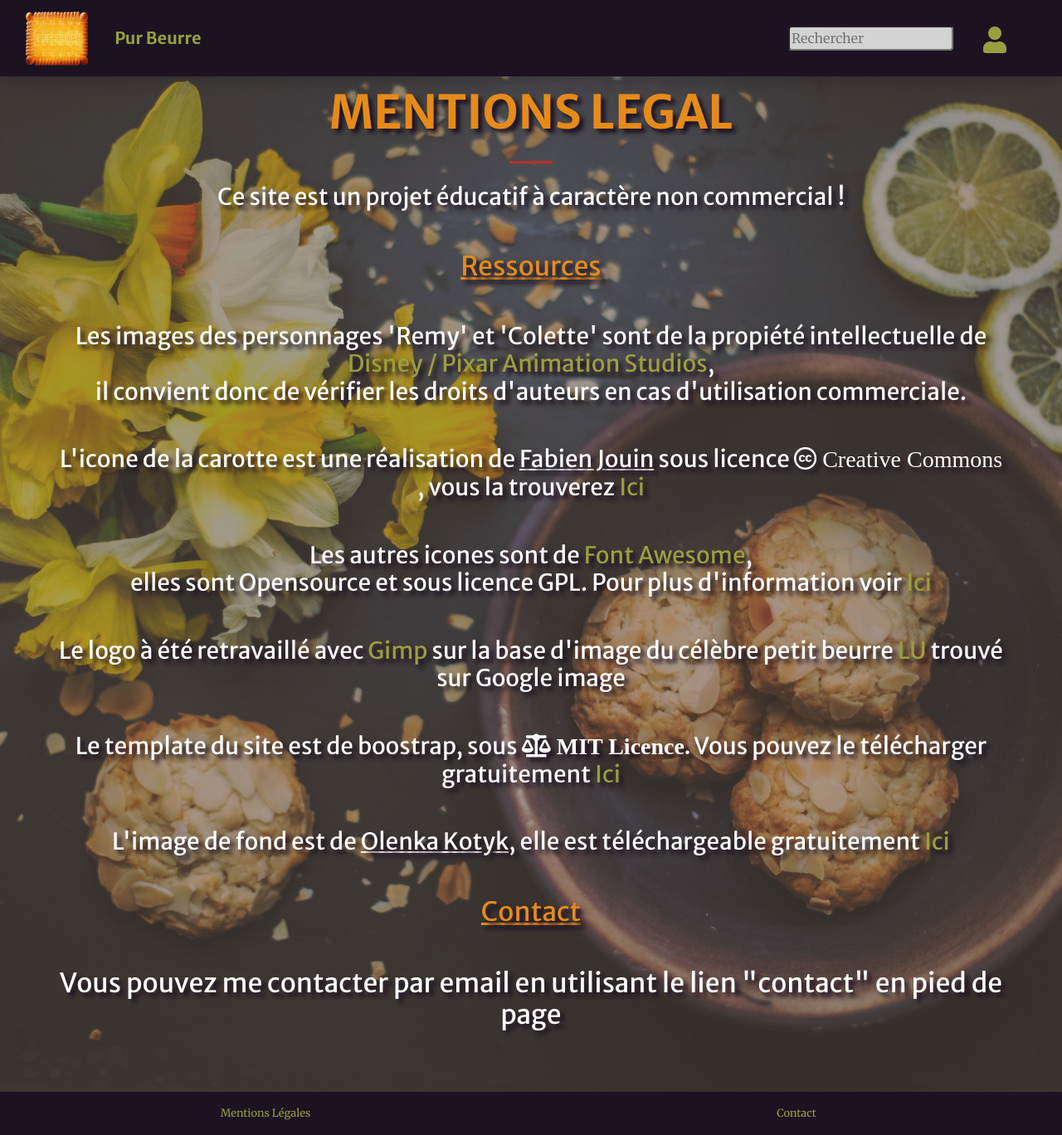
After one commit to pythonmentor/sebastienz-p8, a Django app: page /store/mentions_legal/ in a window 1280 px wide. The commit adds this page. Shown: the whole page at 83% size. Run offline with Django 3.2, Linux system fonts and the light colour scheme; parts of the project's set-up code (start-up, migrations or seed data) failed here and were passed over; some libraries are stand-ins or nearby versions.

Commit message:
Add legal informations page

```diff
--- a/store/templates/store/base.html
+++ b/store/templates/store/base.html
@@ -103,7 +103,7 @@
   <footer class="footer bg-dark py-3">
     <div class="container col-md-12">
         <div class="row">
-          <div class="small text-muted text-center col-12 col-md-6 "><a href="#">Mentions Légales</a>
+          <div class="small text-muted text-center col-12 col-md-6 "><a href="{% url 'store:mentions_legal' %}">Mentions Légales</a>
           </div>
           <div class="small text-muted text-center col-12 col-md-6 "><a href="mailto:webmaster@passion-geek.com">Contact</a>
           </div>
--- /dev/null
+++ b/store/templates/store/mentions_legal.html
@@ -0,0 +1,45 @@
+{% extends 'store/base.html' %}
+{% load static %}
+{% block title %}Mentions Legal{% endblock %}
+{% block header_title %}Mentions Legal{% endblock %}
+{% block header_content %}
+    <Div class="row justify-content-center text-white">
+        <h3 class="text-shadow font-weight-light mb-5">Ce site est un projet éducatif à caractère non commercial !</h3>
+    </Div>
+    <Div class="row justify-content-center text-white">
+        <h2 class="text-shadow text-petit-beurre mb-5"><u>Ressources</u></h2>
+    </Div>
+    <Div class="row justify-content-center text-white">
+        <h3 class="text-shadow font-weight-light mb-5">Les images des personnages <strong>'Remy'</strong> et <strong>'Colette'</strong>
+            sont de la propiété intellectuelle de <a target="_blank" href="">Disney / Pixar Animation Studios</a>, <br>
+            il convient donc de vérifier les droits d'auteurs en cas d'utilisation commerciale.</h3>
+    </Div>
+    <Div class="row justify-content-center text-white">
+        <h3 class="text-shadow font-weight-light mb-5">L'icone de la carotte est une réalisation de <strong><u>Fabien Jouin</u></strong> sous licence
+            <strong class="fa fa-creative-commons"> Creative Commons</strong>, vous la trouverez <a target="_blank" href="https://thenounproject.com/term/carrot/29691/">Ici</a></h3>
+    </Div>
+    <Div class="row justify-content-center text-white">
+        <h3 class="text-shadow font-weight-light mb-5">Les autres icones sont de <a target="_blank" href="https://fontawesome.com/v4.7.0/icons/">Font Awesome</a>, <br>
+            elles sont Opensource et sous licence GPL. Pour plus d'information voir <a target="_blank" href="https://fontawesome.com/v4.7.0/license/">Ici</a></h3>
+    </Div>
+
+    <Div class="row justify-content-center text-white">
+        <h3 class="text-shadow font-weight-light mb-5">Le logo à été retravaillé avec <a target="_blank" href="https://www.gimp.org/downloads/">Gimp</a>
+            sur la base d'image du célèbre petit beurre <a target="_blank" href="https://www.lu.fr/">LU</a> trouvé sur <strong>Google image</strong></h3>
+    </Div>
+    <Div class="row justify-content-center text-white">
+        <h3 class="text-shadow font-weight-light mb-5">Le template du site est de boostrap, sous <strong class="fa fa-balance-scale"> MIT Licence.</strong> Vous pouvez le télécharger gratuitement
+        <a target="_blank" href="https://startbootstrap.com/themes/creative/">Ici</a></h3>
+    </Div>
+    <Div class="row justify-content-center text-white">
+        <h3 class="text-shadow font-weight-light mb-5">L'image de fond est de <strong><u>Olenka Kotyk</u></strong>, elle est téléchargeable gratuitement
+            <a target="_blank" href="https://unsplash.com/photos/eqsEZNCm4-c">Ici</a></h3>
+    </Div>
+    <Div class="row justify-content-center text-white">
+        <h2 class="text-shadow text-petit-beurre mb-5"><u>Contact</u></h2>
+    </Div>
+    <Div class="row justify-content-center text-white">
+        <h2 class="text-shadow font-weight-light mb-5">Vous pouvez me contacter par email en utilisant le lien "contact" en pied de page</h2>
+    </Div>
+
+{% endblock %}
--- a/store/urls.py
+++ b/store/urls.py
@@ -13,4 +13,5 @@ urlpatterns = [
     path('<int:product_id>/<int:substitute_id>/', views.save_substitute, name='save_substitute'),
     path('favorites/', views.favorites_substitutes, name='favorites_substitutes'),
     path('favorites/<int:product_id>/<int:substitute_id>/', views.delete_favorite, name='delete_favorite'),
+    path('mentions_legal/', views.mentions_legal, name='mentions_legal'),
 ]
--- a/store/views.py
+++ b/store/views.py
@@ -145,3 +145,9 @@ def delete_favorite(request, product_id, substitute_id):
                      format(Products.objects.get(pk=substitute_id)))
 
     return redirect('store:favorites_substitutes')
+
+
+def mentions_legal(request):
+    """Display legal information page"""
+    search_form = SearchForm()
+    return render(request, 'store/mentions_legal.html')
```
